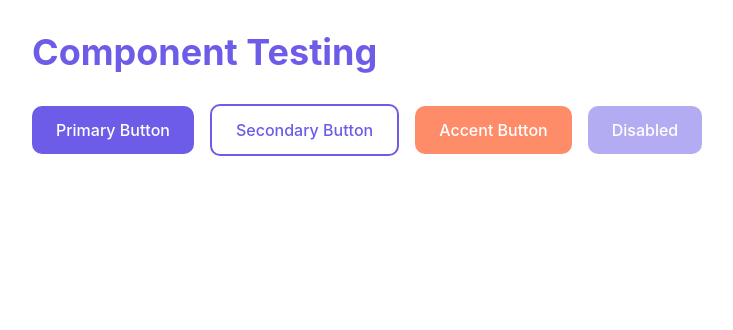
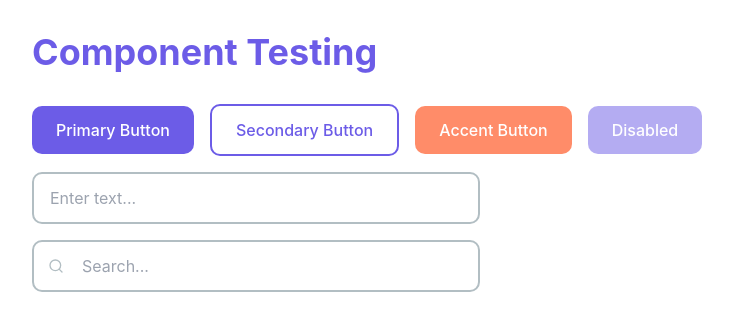
Before and after one commit to NewHiYoungz/bbUI, a React (Vite) app: page / in a window 1280 px wide. Shown: the top 330 px of the page, without its empty margins (0-733 px from the left). Built offline with nearby package versions, Linux system fonts and the light colour scheme.

Commit message:
feat: add Input atomic component with icon support

```diff
--- a/src/App.jsx
+++ b/src/App.jsx
@@ -1,4 +1,5 @@
-import { Button } from './components/atoms';
+import { Button, Input } from './components/atoms';
+import { FiSearch } from 'react-icons/fi';
 
 function App() {
   return (
@@ -12,6 +13,10 @@ function App() {
         <Button variant="accent">Accent Button</Button>
         <Button variant="primary" disabled>Disabled</Button>
       </div>
+      <div className="space-y-4 max-w-md">
+        <Input placeholder="Enter text..." />
+        <Input placeholder="Search..." icon={<FiSearch />} />
+      </div>
     </div>
   );
 }
--- /dev/null
+++ b/src/components/atoms/Input.jsx
@@ -0,0 +1,33 @@
+import React from 'react';
+
+const Input = ({
+  type = 'text',
+  placeholder,
+  value,
+  onChange,
+  className = '',
+  icon,
+  ...props
+}) => {
+  const baseClasses = 'w-full px-4 py-3 rounded-custom border-2 border-text-secondary focus:border-primary focus:outline-none transition-colors duration-200';
+
+  return (
+    <div className="relative">
+      {icon && (
+        <div className="absolute left-4 top-1/2 -translate-y-1/2 text-text-secondary">
+          {icon}
+        </div>
+      )}
+      <input
+        type={type}
+        placeholder={placeholder}
+        value={value}
+        onChange={onChange}
+        className={`${baseClasses} ${icon ? 'pl-12' : ''} ${className}`}
+        {...props}
+      />
+    </div>
+  );
+};
+
+export default Input;
--- a/src/components/atoms/index.js
+++ b/src/components/atoms/index.js
@@ -1 +1,2 @@
 export { default as Button } from './Button';
+export { default as Input } from './Input';
```
Also changed, not shown: .claude/settings.local.json (added).
